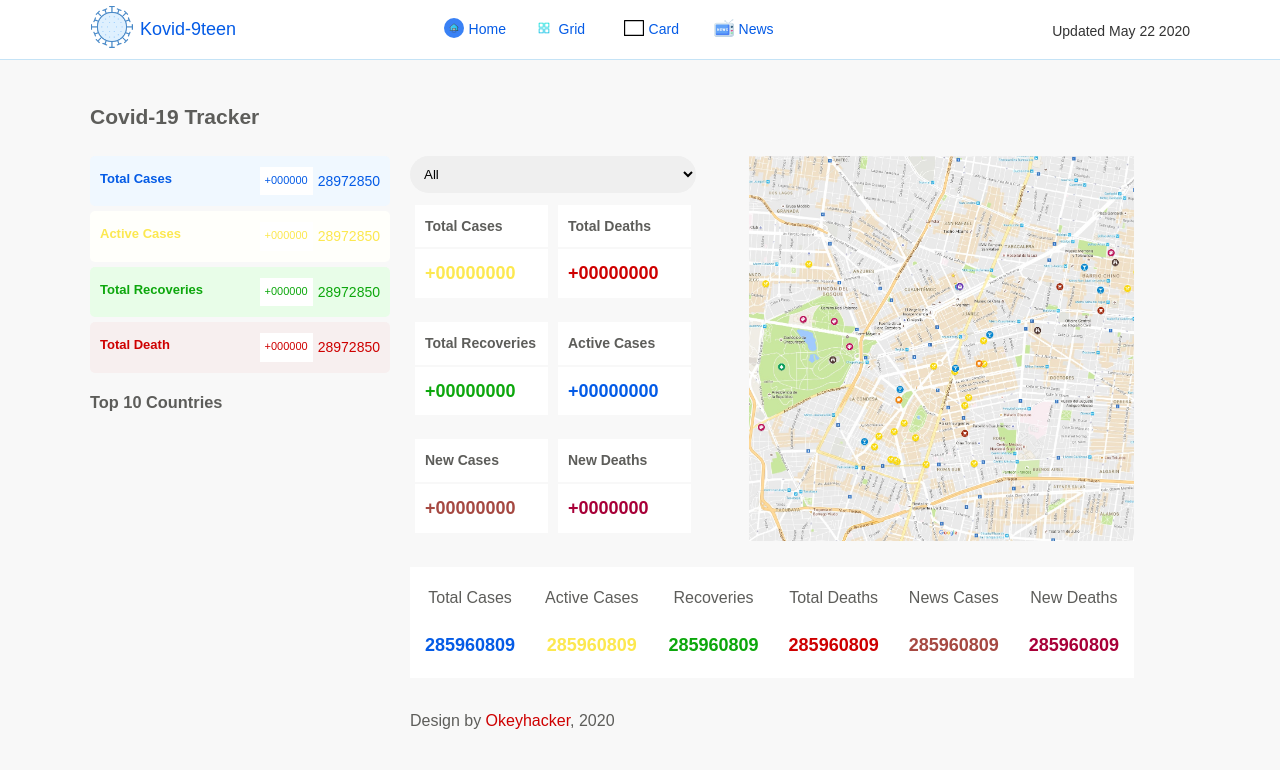
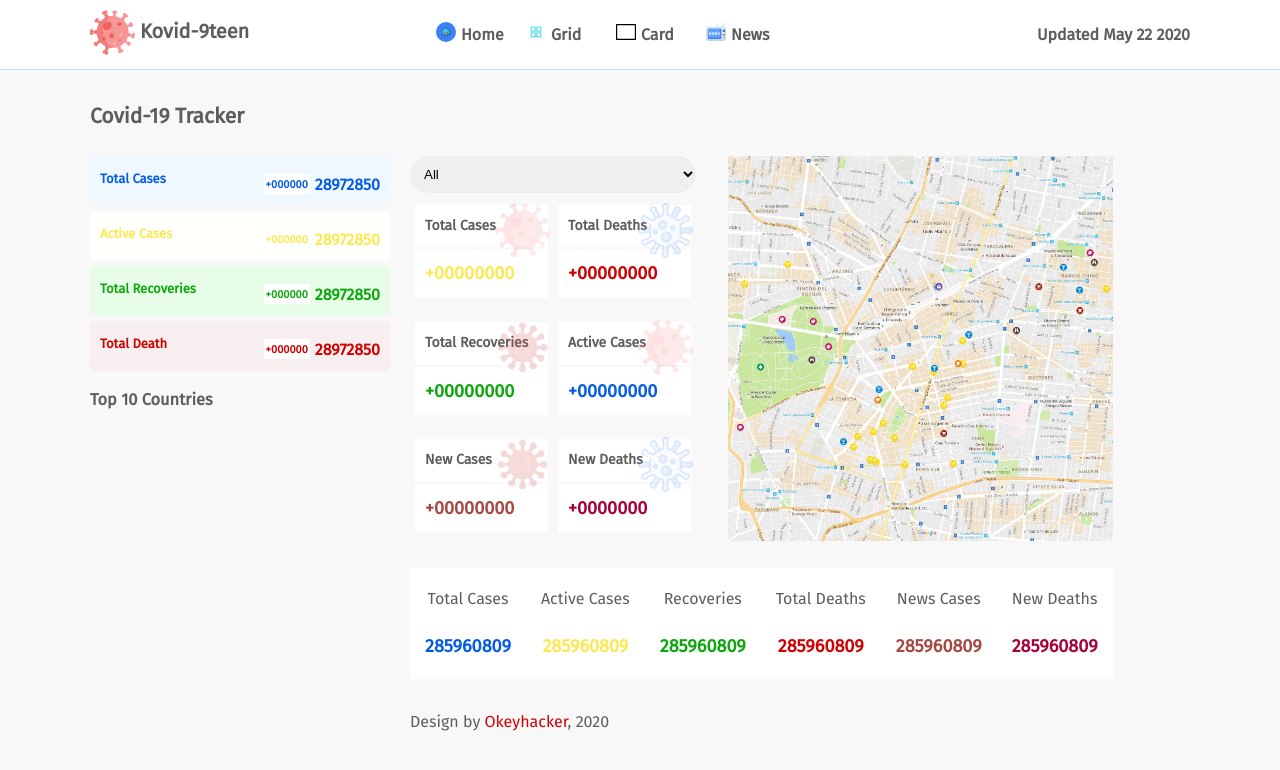
Before and after one commit to chris097/Kovid-9teen, a plain HTML site: page index.html in a window 1280 px wide. Drawn offline with Linux system fonts and the light colour scheme; no server answers.

Commit message:
update html js-files css

```diff
--- a/assets/css/pages/index.css
+++ b/assets/css/pages/index.css
@@ -13,6 +13,7 @@
     border-radius: 5px;
     width: 300px;
     padding: 0 10px;
+    height: 50px;
 }
 .column:first-child{
     background-color: aliceblue;
@@ -32,8 +33,8 @@
 }
 .column div {
     display: flex;
-    font-size: 14px;
-    font-weight: 400;
+    font-size: 16px;
+    font-weight: 600;
 }
 .column .new-count-1,
 .column .new-count-2,
@@ -41,8 +42,10 @@
 .column .new-count-4{
     background-color: #fff;
     margin-right: 5px;
-    padding: 5px;
+    padding: 2px;
     font-size: 11px;
+    height: 20px;
+    margin-top: 18px;
 }
 .column2{
     display: flex;
@@ -144,6 +147,13 @@
     color: #a80038;
     font-size: 18px;
     font-weight: 600;
+}
+.kol{
+    width: 55px;
+    position: absolute;
+    opacity: .2;
+    margin-bottom: 100px;
+    margin-left: 80px;
 }
 .kovid-dev-map img{
     width: 100%;
--- a/assets/css/topography/header.css
+++ b/assets/css/topography/header.css
@@ -9,7 +9,7 @@
     position: fixed;
     z-index: 100;
     padding: 5px 0;
-    height: 60px;
+    height: 70px;
     width: 100%;
     border-bottom: 1px solid #c5e3f6;
 }
@@ -17,19 +17,20 @@
 .kovid-logo img{
     width: 45px;
     height: 45px;
+    margin-top: 5px;
 }
 
 .kovid-logo span{
     position: absolute;
     margin: 10px 5px;
-    font-size: 18px;
-    color: #1f4287;
+    font-size: 20px;
 }
 
 .kovid-logo span a{
     list-style: none;
     text-decoration: none;
-    color: #045be6;
+    color: #5d5d5a;
+    font-weight: 900;
 }
 .kovid-logo span a:hover{
     color: #fd367e;
@@ -50,10 +51,10 @@
     margin: 0 10px;
     font-size: 14px;
     list-style: none;
-    padding: 13px 50px 15px 0;
+    padding: 17px 50px 18px 0;
 }
 .kovid-navbar-link ul li:hover{
-    border-bottom: 1.8px solid #045be6;
+    border-bottom: 1.8px solid #fd367e;;
 }
 
 .kovid-navbar-link ul li img{
@@ -76,17 +77,21 @@
 
 .kovid-navbar-link ul li a{
     text-decoration: none;
-    color: #045be6;
+    color: #5d5d5a;
     position: absolute;
     padding: 0 5px;
+    font-size: 16px;
+    font-weight: 600;
 }
 .kovid-navbar-link ul li a:hover{
     color: #fd367e;
 }
 
 .kovid-date{
-    padding-top: 15px;
-    color: #333;
+    padding-top: 17px;
+    color: #5d5d5a;
+    font-size: 16px;
+    font-weight: 600;
 }
 
 .kovid-date:hover{
--- a/assets/css/utilities/custom.css
+++ b/assets/css/utilities/custom.css
@@ -1,7 +1,7 @@
-/*@charset "UTF-8";
+@charset "UTF-8";
 @import url("https://fonts.googleapis.com/css2?family=Fira+Sans&display=swap");
 @import url("https://fonts.googleapis.com/css?family=Rubik&display=swap");
-*/
+
 html,
 body {
   box-sizing: border-box;
--- a/assets/js/countries.js
+++ b/assets/js/countries.js
@@ -19,32 +19,39 @@ const perCountryApi = async (counrtyName) => {
         let lastName = isACountry[isACountry.length-1]
         console.log(lastName)
         document.querySelector('.cn').innerHTML = `
-        <div class="kovid-result">
+
+                                <div class="kovid-result">
                                 <div class="kovid-total-cases">
+                                    <img src="./assets/icons/virus.svg" alt="" class="kol">
                                     <p>Total Cases</p>
                                     <p><span>${lastName.Confirmed}</span></p>
                                 </div>
                                 <div class="kovid-total-deaths">
+                                    <img src="./assets/icons/virus (1).svg" alt="" class="kol">
                                     <p>Total Deaths</p>
                                     <p><span>${lastName.Deaths}</span></p>
                                 </div>
                             </div>
                             <div class="kovid-result">
                                 <div class="kovid-total-recoveries">
+                                    <img src="./assets/icons/covid.svg" alt="" class="kol">
                                     <p>Total Recoveries</p>
                                     <p><span>${lastName.Recovered}</span></p>
                                 </div>
                                 <div class="kovid-active-cases">
+                                    <img src="./assets/icons/virus.svg" alt="" class="kol">
                                     <p>Active Cases</p>
                                     <p><span>${lastName.Active}</span></p>
                                 </div>
                             </div>
                             <div class="kovid-result">
                                 <div class="kovid-new-cases">
+                                    <img src="./assets/icons/covid.svg" alt="" class="kol">
                                     <p>New Cases</p>
                                     <p><span>${(lastName.Active) - (lastName.Deaths + lastName.Recovered)}</span></p>
                                 </div>
                                 <div class="kovid-new-deaths">
+                                    <img src="./assets/icons/virus (1).svg" alt="" class="kol">
                                     <p>New Deaths</p>
                                     <p><span>${lastName.Recovered - (lastName.Confirmed - lastName.Active)}</span></p>
                                 </div>
@@ -66,7 +73,7 @@ let perCountry = document.querySelector('#kovid-countries')
         <option value="${el.Country}">${el.Country}</option>
         `
     })
-    perCountry.innerHTML = countryArr
+    perCountry.innerHTML = countryArr;
     console.log(perCountry)
 
     perCountry.addEventListener('click', (e) => {
--- a/assets/js/kovid-cases.js
+++ b/assets/js/kovid-cases.js
@@ -31,8 +31,6 @@ const loadApi = async () => {
         const globe = await res.json()
         let caseForm = globe.Global;
         console.log(caseForm)
-        engine(kovidDate, caseForm.Date)
-        engine(kovidMobileDate, caseForm.Date)
         engine(totalCase, caseForm.TotalConfirmed)
         activeCase.textContent = `${(caseForm.TotalConfirmed) - (caseForm.TotalDeaths + caseForm.TotalRecovered)}`,
         // newActive.textContent = `${(listCases.NewConfirmed) - (listCases.NewDeaths + listCases.NewRecovered)}`
@@ -55,39 +53,3 @@ const loadApi = async () => {
 
 
 loadApi()
-
-
-// the array to be sorted
-// var list = ['Delta', 'alpha', 'CHARLIE', 'bravo'];
-
-// // temporary array holds objects with position and sort-value
-// var mapped = list.map(function(el, i) {
-//   return { index: i, value: el.toLowerCase() };
-// })
-// console.log(mapped)
-// sorting the mapped array containing the reduced values
-// mapped.sort(function(a, b) {
-//   if (a.value > b.value) {
-//     return 1;
-//   }
-//   if (a.value < b.value) {
-//     return -1;
-//   }
-//   return 0;
-// });
-
-// // container for the resulting order
-// var result = mapped.map(function(el){
-//   return list[el.index];
-// });
-//  console.log(result)
-
-// function num(arr){
-//     let arrl = []
-//     for(let i = 0; i < arr.length; i++){
-//         let sd = arrl.push(arr[i])
-//         console.log(sd)
-//         if(sd === 5) break;
-//     }
-//     return arrl;
-// }
--- a/index.html
+++ b/index.html
@@ -12,7 +12,7 @@
             <div class="container"><!--container-->
                 <div class="kovid-navbar"><!--kovid navbar-->
                     <div class="kovid-logo"><!--kovid logo-->
-                       <img src="./assets/img/icons8-coronavirus-80.png" alt="kovid-logo">
+                       <img src="./assets/icons/virus.svg" alt="">
                        <span><a href="#">Kovid-9teen</a></span>
                     </div><!--kovid logo-->
                     <div class="kovid-navbar-link"><!--kovid navbar link-->
@@ -158,30 +158,36 @@
                         <div class="cn">
                              <div class="kovid-result">
                                 <div class="kovid-total-cases">
+                                    <img src="./assets/icons/virus.svg" alt="" class="kol">
                                     <p>Total Cases</p>
                                     <p><span>+00000000</span></p>
                                 </div>
                                 <div class="kovid-total-deaths">
+                                    <img src="./assets/icons/virus (1).svg" alt="" class="kol">
                                     <p>Total Deaths</p>
                                     <p><span>+00000000</span></p>
                                 </div>
                             </div>
                             <div class="kovid-result">
                                 <div class="kovid-total-recoveries">
+                                    <img src="./assets/icons/covid.svg" alt="" class="kol">
                                     <p>Total Recoveries</p>
                                     <p><span>+00000000</span></p>
                                 </div>
                                 <div class="kovid-active-cases">
+                                    <img src="./assets/icons/virus.svg" alt="" class="kol">
                                     <p>Active Cases</p>
                                     <p><span>+00000000</span></p>
                                 </div>
                             </div>
                             <div class="kovid-result">
                                 <div class="kovid-new-cases">
+                                    <img src="./assets/icons/covid.svg" alt="" class="kol">
                                     <p>New Cases</p>
                                     <p><span>+00000000</span></p>
                                 </div>
                                 <div class="kovid-new-deaths">
+                                    <img src="./assets/icons/virus (1).svg" alt="" class="kol">
                                     <p>New Deaths</p>
                                     <p><span>+0000000</span></p>
                                 </div>
```
Also changed, not shown: assets/icons/3d-illustration-of-the-ultrastructural-stocktrek-images.jpg (added), assets/icons/covid.svg (added), assets/icons/virus (1).svg (added), assets/icons/virus.svg (added).
